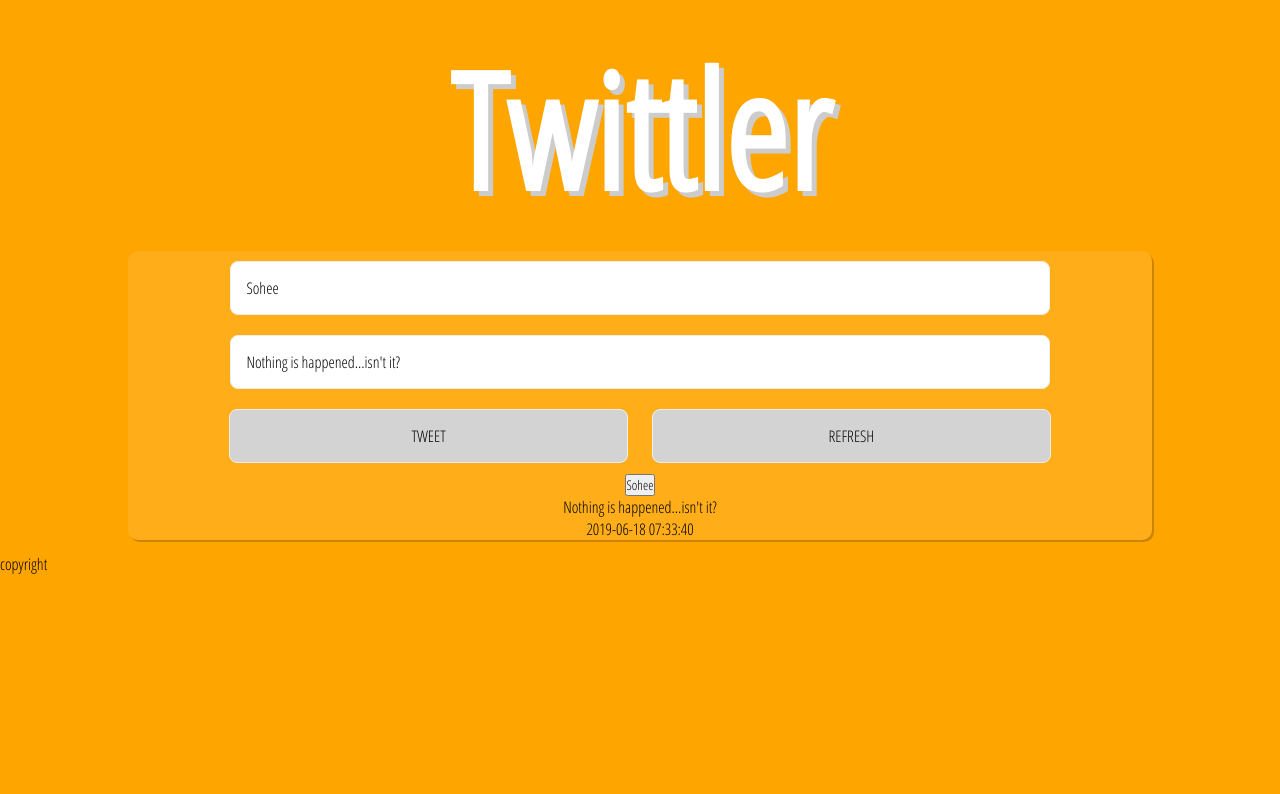
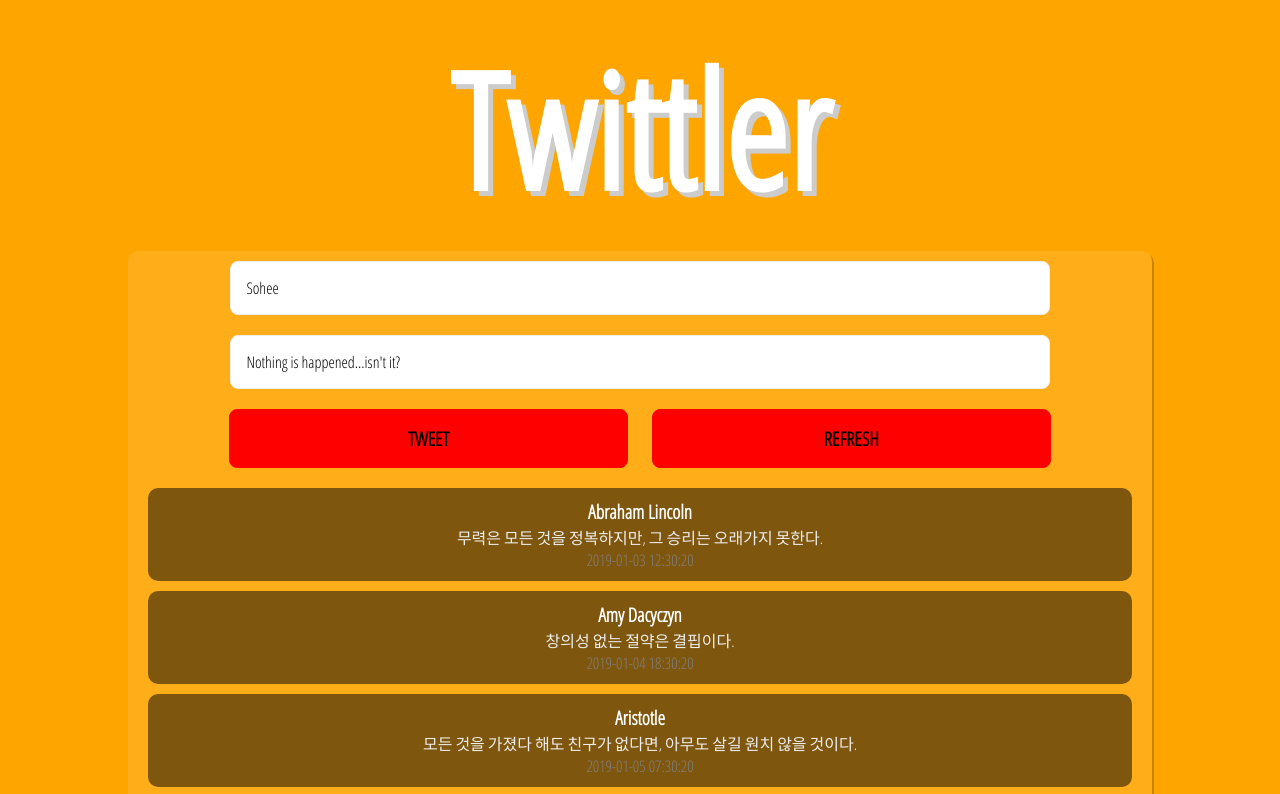
Before and after one commit to JeKim30/EX-Twittler, a plain HTML site: page index.html in a window 1280 px wide. Both pictures are taken after a click on the button "TWEET". Shown: the top 794 px of the page. Drawn offline with Linux system fonts and the light colour scheme.

Commit message:
ex-complete

```diff
--- a/index.html
+++ b/index.html
@@ -20,7 +20,10 @@
       </form>
     </header>
     <section class="section">
-      <div class="box-container"></div>
+      <div class="box-container">
+        <!-- 박스 추가 영역 -->
+        <div class="null-box"></div>
+      </div>
     </section>
   </div>
   <footer>
--- a/index.js
+++ b/index.js
@@ -2,23 +2,26 @@ const tweetButton = document.querySelector('.tweet-button');
 const refreshButton = document.querySelector('.refresh-button');
 const inputName = document.querySelector('.input-name');
 const inputMessage = document.querySelector('.input-message');
-const boxContainer = document.querySelector('.box-container')
+const boxContainer = document.querySelector('.box-container');
+const nullBox = document.querySelector('.null-box');
 
 let date = new Date();
 let now = date.format();
 
-function handleTweet() {
-  let iName = inputName.value;
-  let iMessage = inputMessage.value;
+const NEW_DATA = DATA.slice();
 
+
+function makeBox(user, message, date) {
   const divBox = document.createElement('div');
+  divBox.className = 'divBox'
+  const nameBox = document.createElement('button');
+  nameBox.addEventListener('click', handleFilter);
+  const msgBox = document.createElement('p');
+  const dateBox = document.createElement('p');
 
-  const nameBox = document.createElement('button');
-  nameBox.innerHTML = iName;
-  const msgBox = document.createElement('p');
-  msgBox.innerHTML = iMessage;
-  const dateBox = document.createElement('p');
-  dateBox.innerHTML = now;
+  nameBox.innerHTML = user;
+  msgBox.innerHTML = message;
+  dateBox.innerHTML = date;
 
   [nameBox, msgBox, dateBox].forEach(item => {
     divBox.appendChild(item);
@@ -27,13 +30,38 @@ function handleTweet() {
   boxContainer.appendChild(divBox);
 }
 
-function handleRefresh() {
-  alert('refresh');
+function handleTweet() {
+  let iName = inputName.value;
+  let iMessage = inputMessage.value;
+  makeBox(iName, iMessage, now)
+  let newObj = {user: iName, message: iMessage, created_at: now}
+  NEW_DATA.push(newObj);
 }
 
+function handleRefresh() {
+  let randomData = generateNewTweet();
+  makeBox(randomData.user, randomData.message, now);
+  let newObj = {user: randomData.user, message: randomData.message, created_at: now}
+  NEW_DATA.push(newObj);
+}
+
+function handleFilter() {
+  boxContainer.innerHTML = '';
+  NEW_DATA
+    .filter(data => data.user === (this.textContent))
+    .forEach(data => {
+      makeBox(data.user, data.message, data.created_at)
+    })
+}
+
+
 function pageOnLoad() {
+  DATA.forEach(item => {
+    makeBox(item.user, item.message, item.created_at)
+  })
+}
 
-}
+
 
 function init() {
   pageOnLoad();
--- a/style.css
+++ b/style.css
@@ -28,24 +28,37 @@ body {width: 100%; background: orange;}
 .header form .iButton1 {
   width: 39%;
   margin-right: 2%;
-  background: lightgray;
+  font-size: 1.2em;
+  font-weight: 600;
+  background: red;
+  border: 1px solid red;
+  transition: all .5s;
 }
 .header form .iButton2 {
   width: 39%;
-  background: lightgray;
+  font-size: 1.2em;
+  font-weight: 600;
+  background: red;
+  border: 1px solid red;
+  transition: all .5s;
 }
 .header form .iButton1:hover {
-  background: rgba(255, 255, 255 , 0.8);
+  background: rgba(255, 0, 0 , 0.5);
+}
+.header form .iButton1:active {
+  background: rgba(255, 0, 0, 0.5);
+}
+.header form .iButton2:hover {
+  background: rgba(255, 0, 0 , 0.5);
 }
 .header form .iButton2:active {
-  background: rgba(255, 255, 255, 0.7);
-}
-.header form .iButton1:hover {
-  background: rgba(255, 255, 255 , 0.8);
-}
-.header form .iButton2:active {
-  background: rgba(255, 255, 255, 0.7);
+  background: rgba(255, 0, 0, 0.5);
 }
 
 /* 섹션 영역 */
 .section {text-align: center;}
+.section .box-container {}
+.section .box-container .divBox {margin: 10px 20px; padding: 10px; background: rgba(0,0,0,0.5); border-radius: 10px;}
+.section .box-container button {color: white; background: none; border: none; outline: none; font-size: 1.2em; font-weight: 600;}
+.section .box-container p:nth-child(2) {color: #eee;}
+.section .box-container p:nth-child(3) {color: gray;}
```
